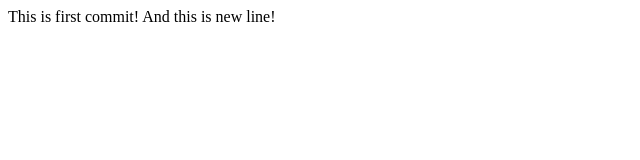
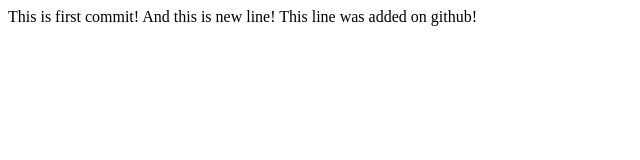
Before and after one commit to patronusv/frontend_test, a plain HTML site: page index.html in a window 1280 px wide. Shown: the whole page, without its empty margins (0-640 px from the left). Drawn offline with Linux system fonts and the light colour scheme.

Commit message:
Update index.html

```diff
--- a/index.html
+++ b/index.html
@@ -8,5 +8,6 @@
 <body>
     This is first commit!
     And this is new line!
+    This line was added on github!
 </body>
 </html>
```
